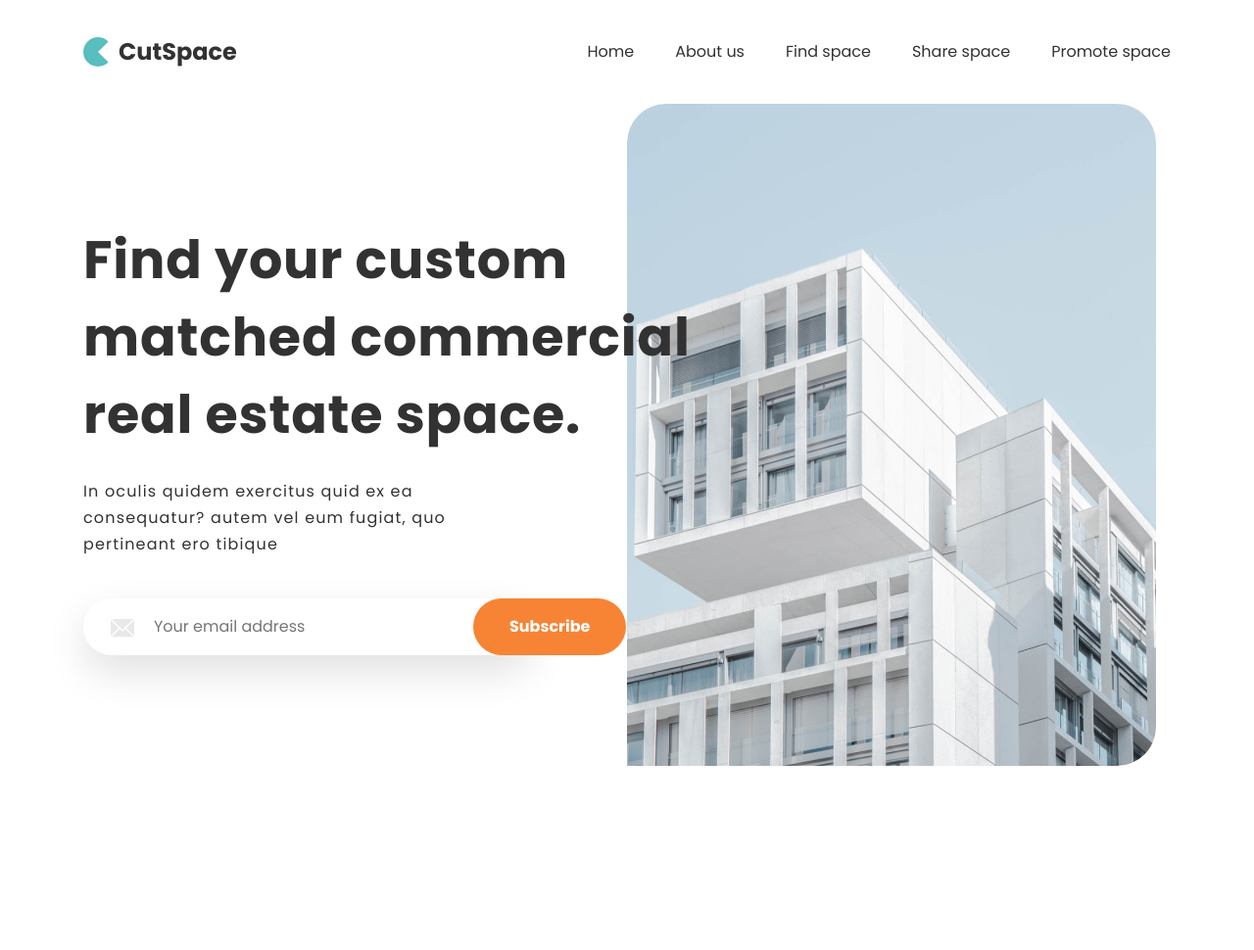
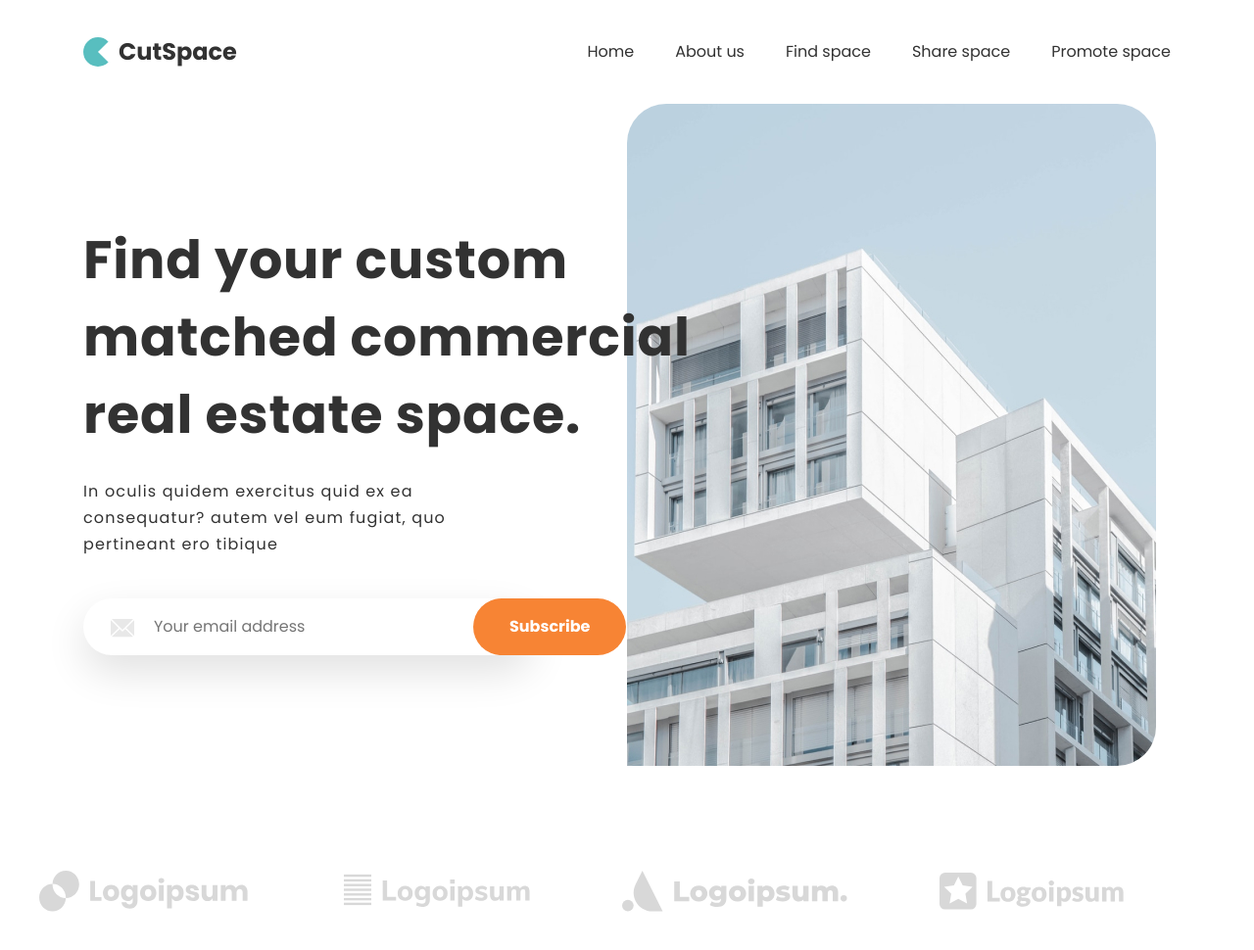
Before and after one commit to buhaistrikalo/site-building-2, a plain HTML site: page index.html in a window 1280 px wide. Shown: the whole page at 98% size. Before the commit the page ends 800 px from the top, so only its background shows below. Drawn offline with Linux system fonts and the light colour scheme.

Commit message:
company-logo

```diff
--- a/index.html
+++ b/index.html
@@ -55,6 +55,16 @@
             </div>
         </div>
     </header>
+
+
+    <div class="company-logo">
+        <img src="./img/companylogos/1.svg" alt="Logoipsim">
+        <img src="./img/companylogos/2.svg" alt="Logoipsim">
+        <img src="./img/companylogos/3.svg" alt="Logoipsim">
+        <img src="./img/companylogos/4.svg" alt="Logoipsim">
+    </div>
+
+
     <script src="./js/form.js"></script>
 </body>
 
--- /dev/null
+++ b/sass/blocks/_companylogo.scss
@@ -0,0 +1,10 @@
+.company-logo {
+    margin-top: 100px;
+    margin-bottom: 90px;
+    display: flex;
+    justify-content: center;
+
+    img:not(last-child) {
+        margin-right: 94px;
+    }
+}
--- a/sass/style.scss
+++ b/sass/style.scss
@@ -13,3 +13,4 @@
 @import "./blocks/logo";
 @import "./blocks/header";
 @import "./blocks/form";
+@import "./blocks/companylogo";
```
Also changed, not shown: css/style.css, img/companylogos/1.svg (renamed from img/companylogos/#1.svg), img/companylogos/2.svg (renamed from img/companylogos/#2.svg), img/companylogos/3.svg (renamed from img/companylogos/#3.svg), img/companylogos/4.svg (renamed from img/companylogos/#4.svg), 1 other file.
